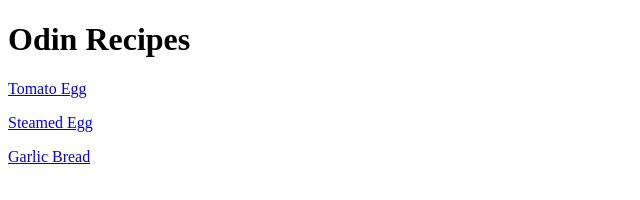
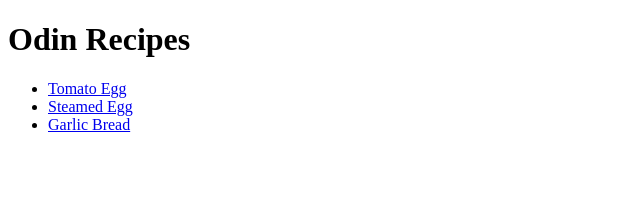
Before and after one commit to katie-crowe/odin-recipes, a plain HTML site: page index.html in a window 1280 px wide. Shown: the whole page, without its empty margins (0-640 px from the left). Drawn offline with Linux system fonts and the light colour scheme.

Commit message:
Change formatting of listed links
Used <ul> instead of <p> to put the links to the different recipes on separate lines.

```diff
--- a/index.html
+++ b/index.html
@@ -14,15 +14,11 @@
 <!-- Use the directory "recipes" in the link here because
  tomato-egg.html is in a different (child) directory from index.html -->
 
-        <p>
-            <a href="recipes/tomato-egg.html">Tomato Egg</a>
-        </p>
-        <p>
-            <a href="recipes/steamed-egg.html">Steamed Egg</a>
-        </p>
-        <p>
-            <a href="recipes/garlic-bread.html">Garlic Bread</a>
-        </p>
+    <ul>
+        <li><a href="recipes/tomato-egg.html">Tomato Egg</a></li>
+        <li><a href="recipes/steamed-egg.html">Steamed Egg</a></li>
+        <li><a href="recipes/garlic-bread.html">Garlic Bread</a></li>
+    </ul>
     </body>
 
 </html>
```
